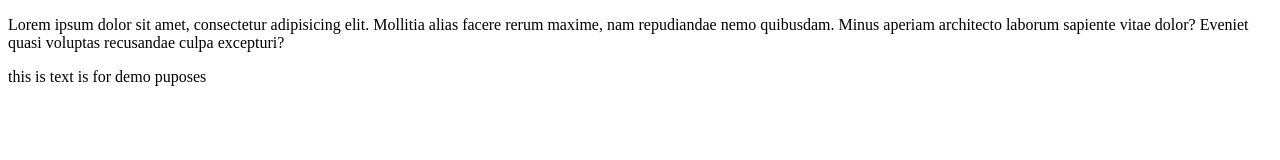
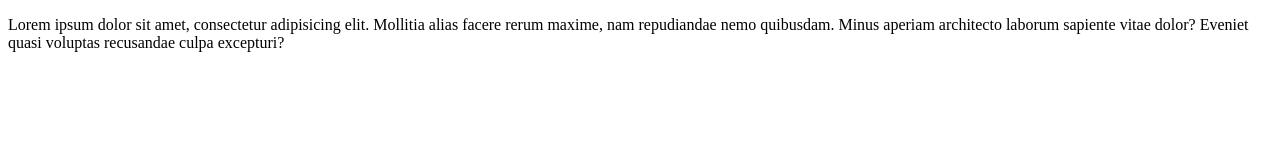
Before and after one commit to ankit-492/website, a plain HTML site: page hello.html in a window 1280 px wide. Drawn offline with Linux system fonts and the light colour scheme.

Commit message:
checking how to commit

```diff
--- a/hello.html
+++ b/hello.html
@@ -12,7 +12,7 @@
         nemo quibusdam. Minus aperiam architecto laborum sapiente vitae dolor? Eveniet quasi voluptas recusandae culpa
         excepturi?</p>
         <div>
-            <p>this is text is for demo puposes</p>
+
         </div>
 </body>
 
```
